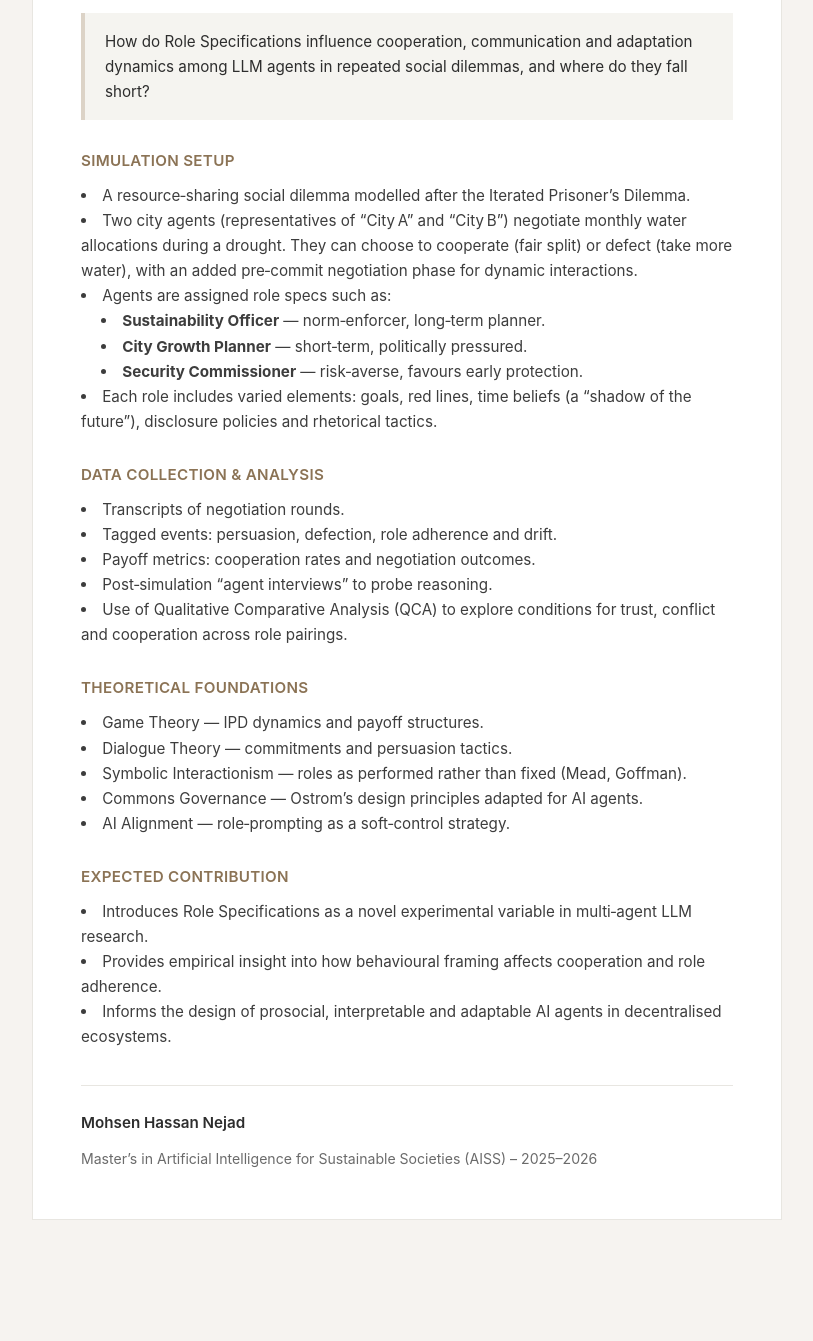
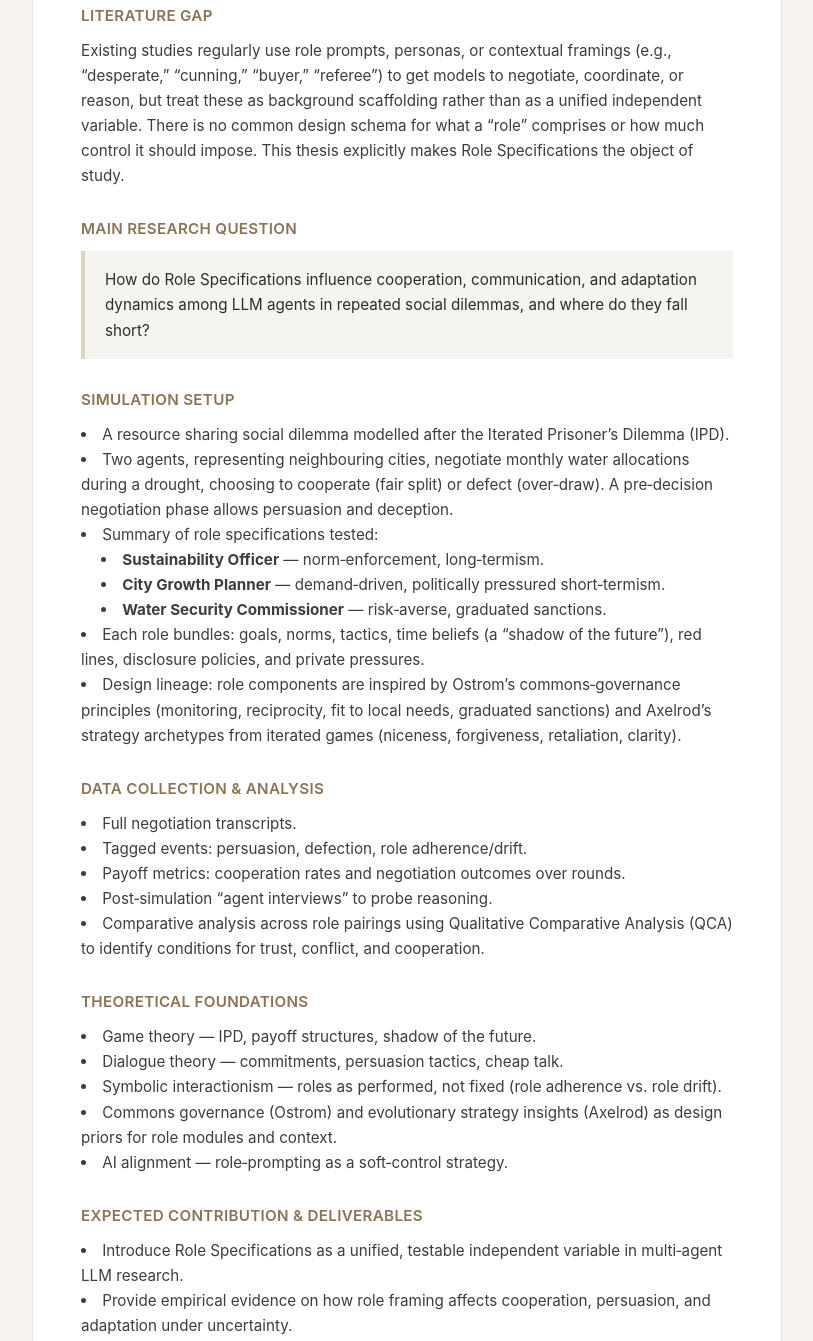
Before and after one commit to TechNejad/MA-thesis-proposal-one-pager, a plain HTML site: page index.html in a window 1280 px wide. Shown: the part 430-1771 px from the top of the page, without its empty margins (233-1046 px from the left). Before the commit the page ends 1690 px from the top, so only its background shows below. Drawn offline with Linux system fonts and the light colour scheme.

Commit message:
Update index.html with updated thesis content and style

```diff
--- a/index.html
+++ b/index.html
@@ -105,20 +105,27 @@
     <div class="header">
         <div class="title">Playing the Part</div>
         <div class="subtitle">How Role Specifications Shape LLM Agent Interactions</div>
-        <div class="subtitle">Work‑in‑progress Thesis Proposal</div>
+        <div class="subtitle">Work‑in‑progress thesis proposal</div>
     </div>
 
     <div class="section">
         <div class="section-title">Core Idea</div>
         <div class="section-content">
-            This thesis investigates how structured Role Specifications—structured framing of an LLM agent’s persona, goals, norms, tactics and contextual pressures—shape agent interactions in multi‑agent simulations. The project explores role‑play as a soft alignment mechanism for fostering cooperation, trust and adaptability among language model agents.
+            This thesis investigates how Role Specifications—structured framings of an LLM agent’s persona, goals, norms, tactics, time belief and contextual pressures—shape agent interactions in a mixed-motive resource sharing setting. The project explores role‑based framing as a possible soft‑alignment mechanism for fostering cooperation, trust, and adaptability among LLM agents.
         </div>
     </div>
 
     <div class="section">
-        <div class="section-title">Research Question</div>
+        <div class="section-title">Literature Gap</div>
+        <div class="section-content">
+            Existing studies regularly use role prompts, personas, or contextual framings (e.g., “desperate,” “cunning,” “buyer,” “referee”) to get models to negotiate, coordinate, or reason, but treat these as background scaffolding rather than as a unified independent variable. There is no common design schema for what a “role” comprises or how much control it should impose. This thesis explicitly makes Role Specifications the object of study.
+        </div>
+    </div>
+
+    <div class="section">
+        <div class="section-title">Main Research Question</div>
         <div class="research-question">
-            How do Role Specifications influence cooperation, communication and adaptation dynamics among LLM agents in repeated social dilemmas, and where do they fall short?
+            How do Role Specifications influence cooperation, communication, and adaptation dynamics among LLM agents in repeated social dilemmas, and where do they fall short?
         </div>
     </div>
 
@@ -126,29 +133,30 @@
         <div class="section-title">Simulation Setup</div>
         <div class="section-content">
             <ul>
-                <li>A resource‑sharing social dilemma modelled after the Iterated Prisoner’s Dilemma.</li>
-                <li>Two city agents (representatives of “City A” and “City B”) negotiate monthly water allocations during a drought. They can choose to cooperate (fair split) or defect (take more water), with an added pre‑commit negotiation phase for dynamic interactions.</li>
-                <li>Agents are assigned role specs such as:
+                <li>A resource sharing social dilemma modelled after the Iterated Prisoner’s Dilemma (IPD).</li>
+                <li>Two agents, representing neighbouring cities, negotiate monthly water allocations during a drought, choosing to cooperate (fair split) or defect (over‑draw). A pre‑decision negotiation phase allows persuasion and deception.</li>
+                <li>Summary of role specifications tested:
                     <ul>
-                        <li><strong>Sustainability Officer</strong> — norm‑enforcer, long‑term planner.</li>
-                        <li><strong>City Growth Planner</strong> — short‑term, politically pressured.</li>
-                        <li><strong>Security Commissioner</strong> — risk‑averse, favours early protection.</li>
+                        <li><strong>Sustainability Officer</strong> — norm‑enforcement, long‑termism.</li>
+                        <li><strong>City Growth Planner</strong> — demand‑driven, politically pressured short‑termism.</li>
+                        <li><strong>Water Security Commissioner</strong> — risk‑averse, graduated sanctions.</li>
                     </ul>
                 </li>
-                <li>Each role includes varied elements: goals, red lines, time beliefs (a “shadow of the future”), disclosure policies and rhetorical tactics.</li>
+                <li>Each role bundles: goals, norms, tactics, time beliefs (a “shadow of the future”), red lines, disclosure policies, and private pressures.</li>
+                <li>Design lineage: role components are inspired by Ostrom’s commons‑governance principles (monitoring, reciprocity, fit to local needs, graduated sanctions) and Axelrod’s strategy archetypes from iterated games (niceness, forgiveness, retaliation, clarity).</li>
             </ul>
         </div>
     </div>
 
     <div class="section">
-        <div class="section-title">Data Collection & Analysis</div>
+        <div class="section-title">Data Collection &amp; Analysis</div>
         <div class="section-content">
             <ul>
-                <li>Transcripts of negotiation rounds.</li>
-                <li>Tagged events: persuasion, defection, role adherence and drift.</li>
-                <li>Payoff metrics: cooperation rates and negotiation outcomes.</li>
+                <li>Full negotiation transcripts.</li>
+                <li>Tagged events: persuasion, defection, role adherence/drift.</li>
+                <li>Payoff metrics: cooperation rates and negotiation outcomes over rounds.</li>
                 <li>Post‑simulation “agent interviews” to probe reasoning.</li>
-                <li>Use of Qualitative Comparative Analysis (QCA) to explore conditions for trust, conflict and cooperation across role pairings.</li>
+                <li>Comparative analysis across role pairings using Qualitative Comparative Analysis (QCA) to identify conditions for trust, conflict, and cooperation.</li>
             </ul>
         </div>
     </div>
@@ -157,29 +165,30 @@
         <div class="section-title">Theoretical Foundations</div>
         <div class="section-content">
             <ul>
-                <li>Game Theory — IPD dynamics and payoff structures.</li>
-                <li>Dialogue Theory — commitments and persuasion tactics.</li>
-                <li>Symbolic Interactionism — roles as performed rather than fixed (Mead, Goffman).</li>
-                <li>Commons Governance — Ostrom’s design principles adapted for AI agents.</li>
-                <li>AI Alignment — role‑prompting as a soft‑control strategy.</li>
+                <li>Game theory — IPD, payoff structures, shadow of the future.</li>
+                <li>Dialogue theory — commitments, persuasion tactics, cheap talk.</li>
+                <li>Symbolic interactionism — roles as performed, not fixed (role adherence vs. role drift).</li>
+                <li>Commons governance (Ostrom) and evolutionary strategy insights (Axelrod) as design priors for role modules and context.</li>
+                <li>AI alignment — role‑prompting as a soft‑control strategy.</li>
             </ul>
         </div>
     </div>
 
     <div class="section">
-        <div class="section-title">Expected Contribution</div>
+        <div class="section-title">Expected Contribution &amp; Deliverables</div>
         <div class="section-content">
             <ul>
-                <li>Introduces Role Specifications as a novel experimental variable in multi‑agent LLM research.</li>
-                <li>Provides empirical insight into how behavioural framing affects cooperation and role adherence.</li>
-                <li>Informs the design of prosocial, interpretable and adaptable AI agents in decentralised ecosystems.</li>
+                <li>Introduce Role Specifications as a unified, testable independent variable in multi‑agent LLM research.</li>
+                <li>Provide empirical evidence on how role framing affects cooperation, persuasion, and adaptation under uncertainty.</li>
+                <li>Offer practical guidance for designing prosocial, interpretable, and adaptable agent societies in resource‑sharing settings.</li>
+                <li>Deliverables include: thesis paper, open‑source simulation code, policy briefs, blog/LinkedIn posts, academic posters, slide deck, role‑spec templates, and a dataset with transcripts.</li>
             </ul>
         </div>
     </div>
 
     <div class="footer">
         <div class="contact-name">Mohsen Hassan Nejad</div>
-        <div class="contact-program">Master’s in Artificial Intelligence for Sustainable Societies (AISS) – 2025–2026</div>
+        <div class="contact-program">Master’s in Artificial Intelligence for Sustainable Societies (AISS) – 2025‑2026</div>
     </div>
 </div>
 </body>
```
